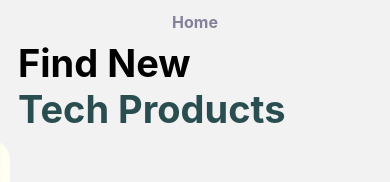
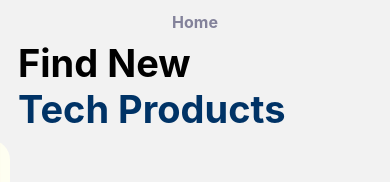
Before and after one commit to makocp/ecom_framework, a React Native app in the folder frontend/: screen /MainScreen in a window 390 px wide. Shown: the top 182 px of the page. Built offline with nearby package versions, Linux system fonts and the light colour scheme; no server answers; what @stripe/stripe-react-native would draw is missing.

Commit message:
theme colors changed

```diff
--- a/frontend/src/themes/theme.ts
+++ b/frontend/src/themes/theme.ts
@@ -13,9 +13,9 @@ export const SIZES = {
 };
 
 export const COLORS = {
-    primary: "#2A4D50",
-    secondary: "#DDF0FF",
-    tertiary: "#FF7754",
+    primary: "#003366", // Deep Ocean Blue
+    secondary: "#E1F0FF", // Soft Sky Blue
+    tertiary: "#FF6347", // Tomato
 
     gray: "#83829A",
     gray2: "#C1C0C8",
```
